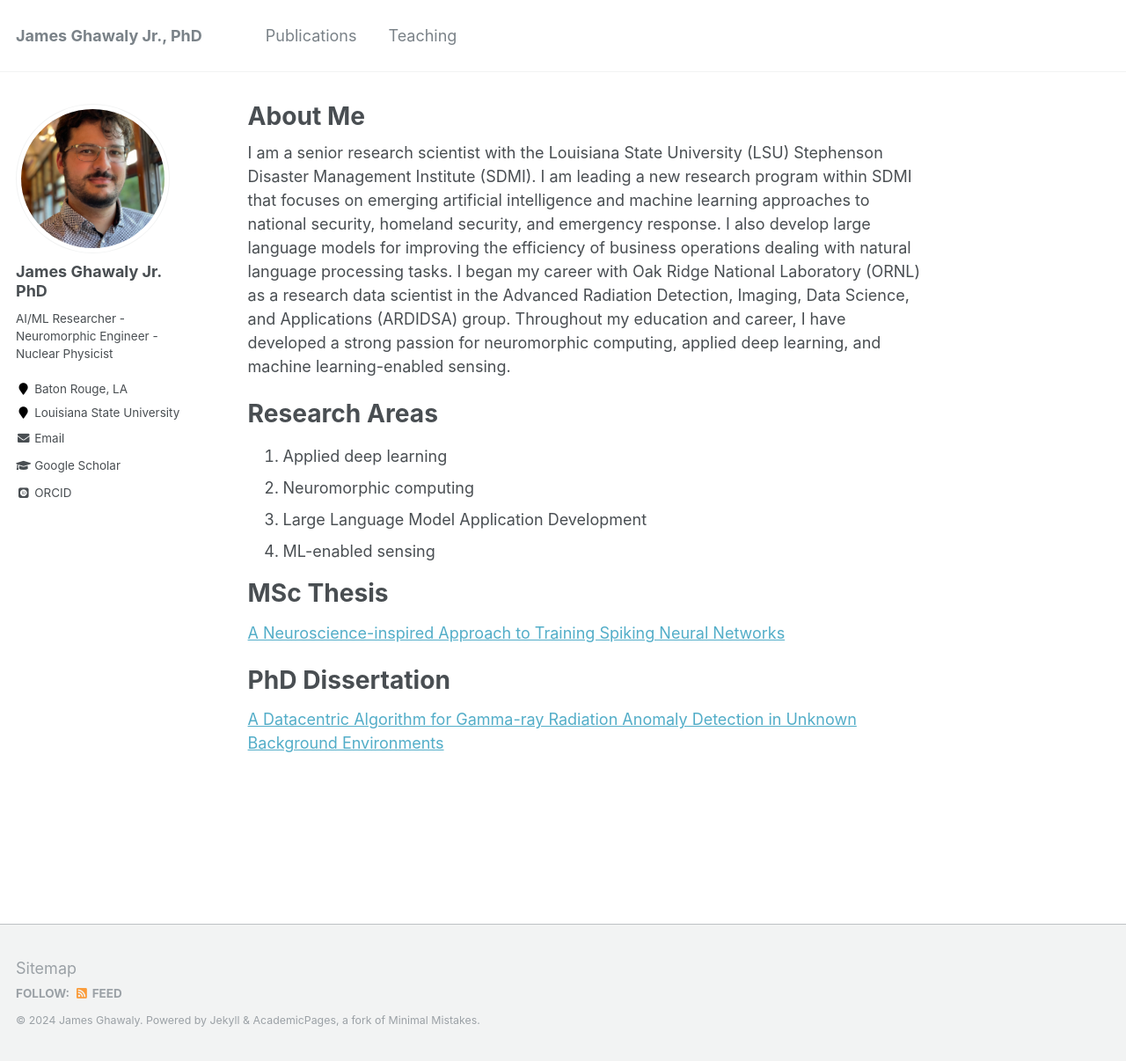
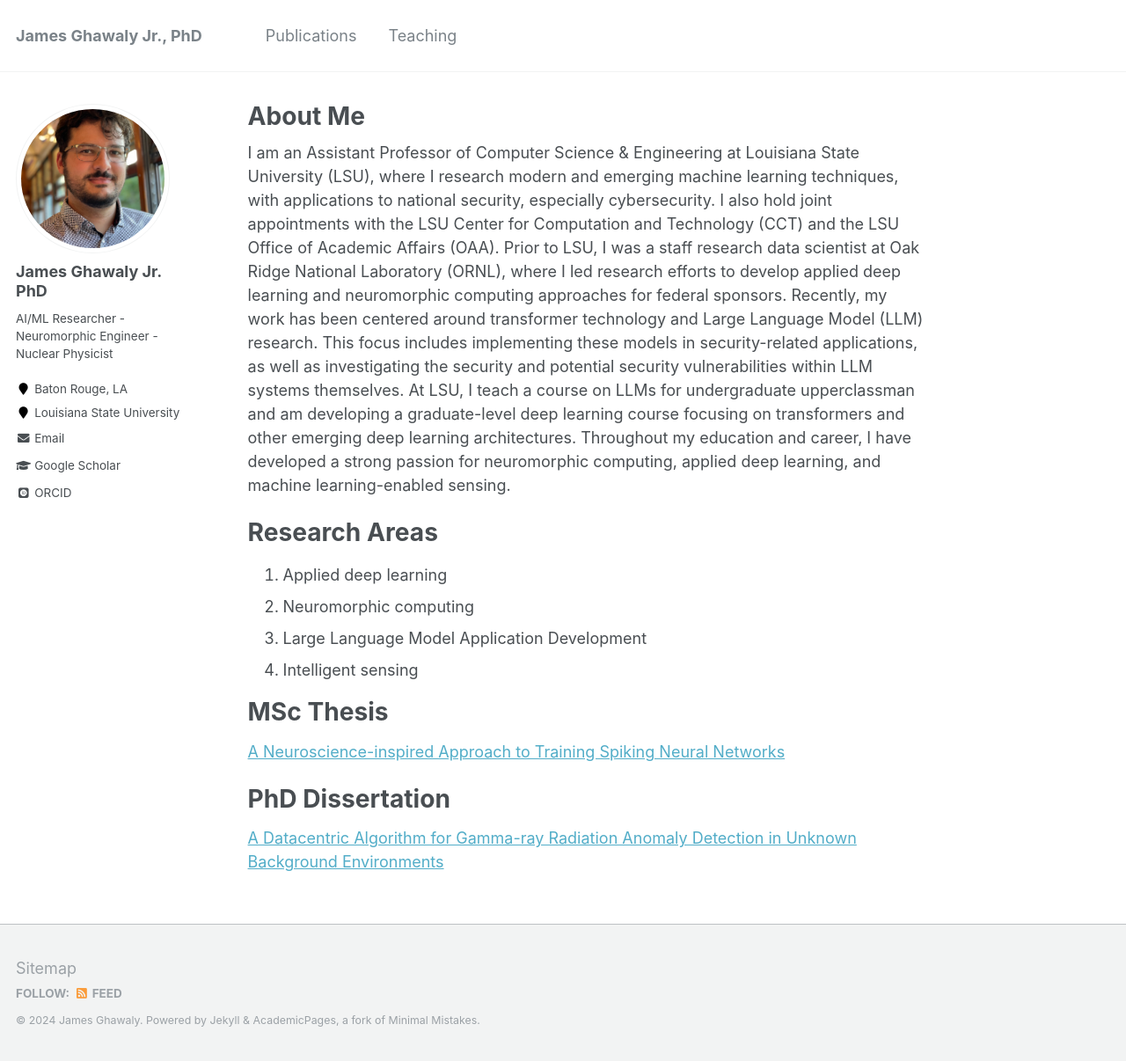
Before and after one commit to jghawaly/jghawaly.github.io, a Jekyll site: the page built from _pages/about.md, in a window 1280 px wide and 1206 px high. Shown: the whole window at 88% size. Built offline with Jekyll 4.4.1, drawn with Linux system fonts in a browser that asks for light colours; some web fonts are replaced.

Commit message:
Update about.md

```diff
--- a/_pages/about.md
+++ b/_pages/about.md
@@ -8,14 +8,15 @@ redirect_from:
   - /about.html
 ---
 
-I am a senior research scientist with the Louisiana State University (LSU) Stephenson Disaster Management Institute (SDMI). I am leading a new research program within SDMI that focuses on emerging artificial intelligence and machine learning approaches to national security, homeland security, and emergency response. I also develop large language models for improving the efficiency of business operations dealing with natural language processing tasks. I began my career with Oak Ridge National Laboratory (ORNL) as a research data scientist in the Advanced Radiation Detection, Imaging, Data Science, and Applications (ARDIDSA) group. Throughout my education and career, I have developed a strong passion for neuromorphic computing, applied deep learning, and machine learning-enabled sensing.
+I am an Assistant Professor of Computer Science & Engineering at Louisiana State University (LSU), where I research modern and emerging machine learning techniques, with applications to national security, especially cybersecurity. I also hold joint appointments with the LSU Center for Computation and Technology (CCT) and the LSU Office of Academic Affairs (OAA). Prior to LSU, I was a staff research data scientist at Oak Ridge National Laboratory (ORNL), where I led research efforts to develop applied deep learning and neuromorphic computing approaches for federal sponsors. Recently, my work has been centered around transformer technology and Large Language Model (LLM) research. This focus includes implementing these models in security-related applications, as well as investigating the security and potential security vulnerabilities within LLM
+systems themselves. At LSU, I teach a course on LLMs for undergraduate upperclassman and am developing a graduate-level deep learning course focusing on transformers and other emerging deep learning architectures. Throughout my education and career, I have developed a strong passion for neuromorphic computing, applied deep learning, and machine learning-enabled sensing.
 
 Research Areas
 ======
 1. Applied deep learning
 2. Neuromorphic computing
 3. Large Language Model Application Development
-4. ML-enabled sensing
+4. Intelligent sensing
 
 MSc Thesis
 ======
```
